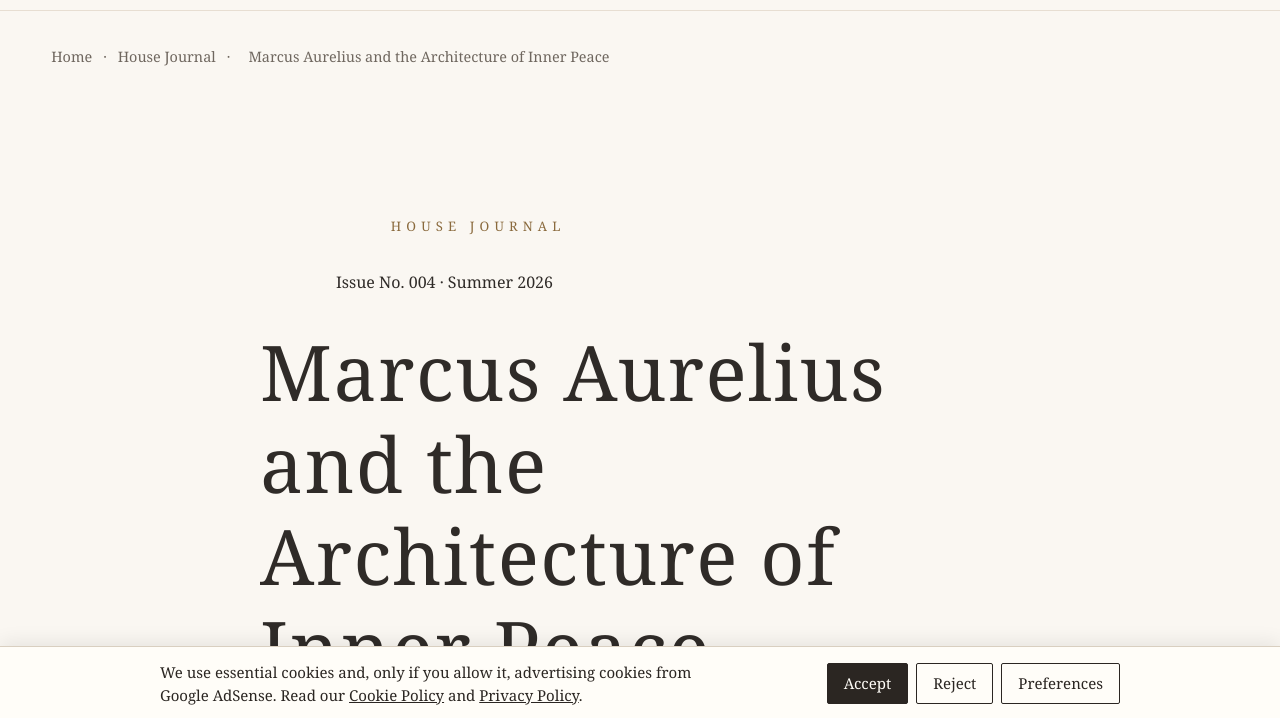
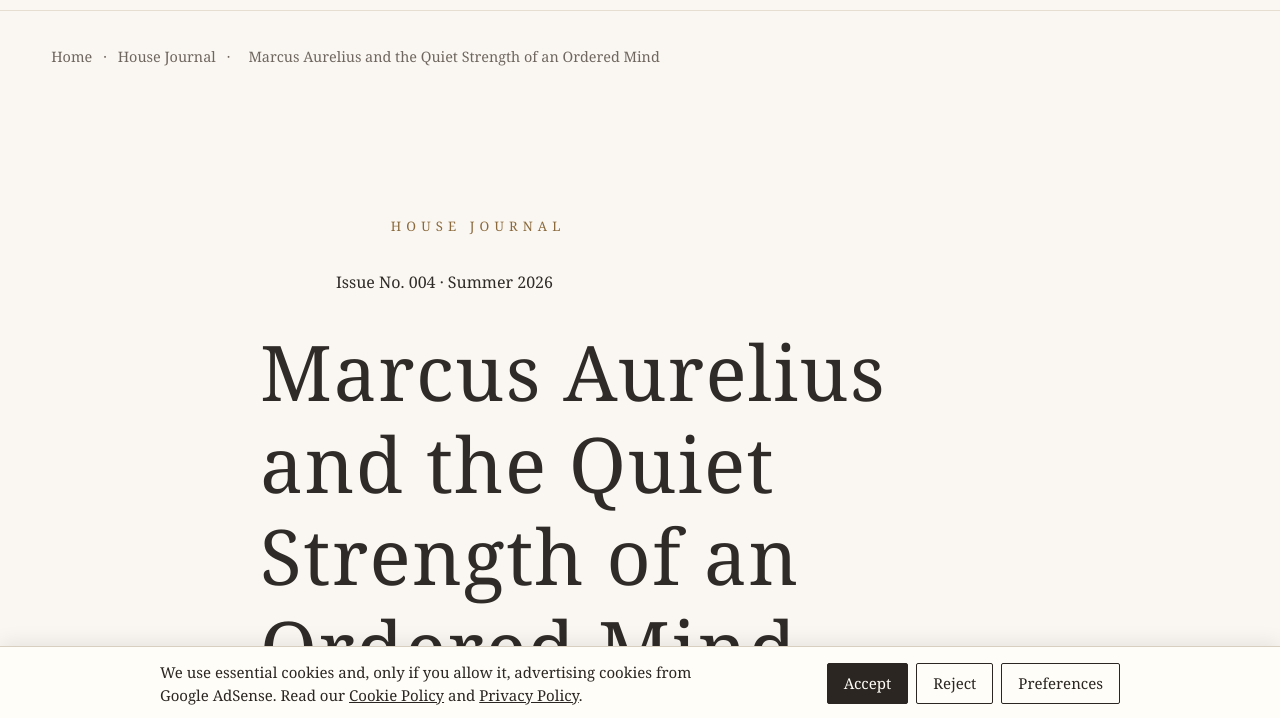
Before and after one commit to sgmacedo-dev/sgmacedo-dev.github.io-SienaBee, a plain HTML site: page articles/house-journal/stoicism-marcus-aurelius.html in a window 1280 px wide. Shown: the part 80-798 px from the top of the page. Drawn offline with Linux system fonts and the light colour scheme.

Commit message:
Retitle Issue 004 to Marcus Aurelius and the Quiet Strength of an Ordered Mind and correct the reading time to 18–20 minutes (authorized 24/11)

```diff
--- a/articles/house-journal/stoicism-marcus-aurelius.html
+++ b/articles/house-journal/stoicism-marcus-aurelius.html
@@ -11,7 +11,7 @@
 
 <meta name="author" content="Siena Bee">
 
-<title>Marcus Aurelius and the Architecture of Inner Peace | Siena Bee</title>
+<title>Marcus Aurelius and the Quiet Strength of an Ordered Mind | Siena Bee</title>
 
 <meta name="description"
 content="On the practice of self-mastery, the nature of judgement, and the quiet strength of an ordered mind.">
@@ -29,7 +29,7 @@ href="https://sienabee.com/articles/house-journal/stoicism-marcus-aurelius.html"
 <meta property="article:section" content="House Journal">
 
 <meta property="og:title"
-content="Marcus Aurelius and the Architecture of Inner Peace | Siena Bee">
+content="Marcus Aurelius and the Quiet Strength of an Ordered Mind | Siena Bee">
 
 <meta property="og:description"
 content="On the practice of self-mastery, the nature of judgement, and the quiet strength of an ordered mind.">
@@ -47,7 +47,7 @@ content="Siena Bee">
 content="summary_large_image">
 
 <meta name="twitter:title"
-content="Marcus Aurelius and the Architecture of Inner Peace | Siena Bee">
+content="Marcus Aurelius and the Quiet Strength of an Ordered Mind | Siena Bee">
 
 <meta name="twitter:description"
 content="On the practice of self-mastery, the nature of judgement, and the quiet strength of an ordered mind.">
@@ -170,7 +170,7 @@ aria-label="Breadcrumb">
 
 <span>·</span>
 
-<span>Marcus Aurelius and the Architecture of Inner Peace</span>
+<span>Marcus Aurelius and the Quiet Strength of an Ordered Mind</span>
 
 </nav>
 
@@ -190,7 +190,7 @@ Issue No. 004 · Summer 2026
 
 <h1>
 
-Marcus Aurelius and the Architecture of Inner Peace
+Marcus Aurelius and the Quiet Strength of an Ordered Mind
 
 </h1>
 
@@ -1138,7 +1138,7 @@ Reflectively, allowing each section room to breathe.
 
 <p>
 
-Approximately 17–19 minutes, depending on the final website layout.
+Approximately 18–20 minutes, depending on the final website layout.
 
 </p>
 
```
Also changed, not shown: articles/house-journal/index.html (+1 -1 lines), articles/house-journal/philosophy/index.html (+2 -2 lines), index.html (+2 -2 lines).
